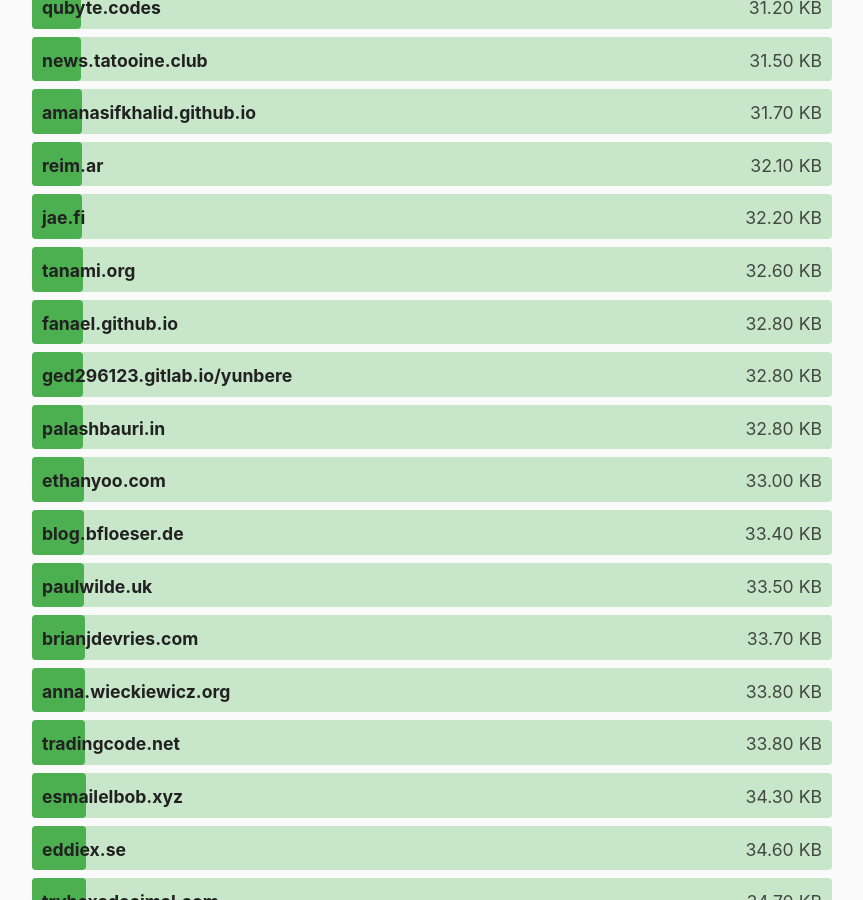
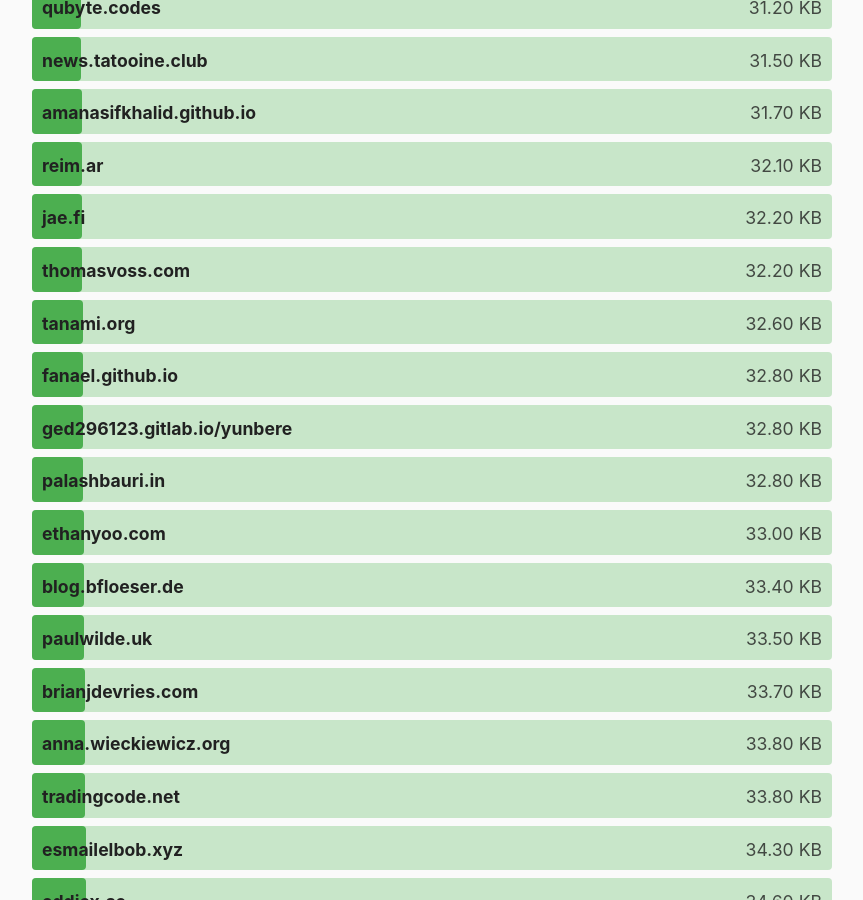
Before and after one commit to kevquirk/512kb.club, a Jekyll site: the page built from index.md, in a window 1280 px wide and 900 px high, scrolled down 11579 px. Shown: the whole window, without its empty margins (208-1071 px from the left). Built offline with Jekyll 4.4.1, drawn with Linux system fonts in a browser that asks for light colours.

Commit message:
Add thomasvoss.com

```diff
--- a/_data/sites.yml
+++ b/_data/sites.yml
@@ -2897,6 +2897,11 @@
   size: 488
   last_checked: 2022-05-15
 
+- domain: thomasvoss.com
+  url: https://thomasvoss.com
+  size: 32.2
+  last_checked: 2023-08-15
+
 - domain: tianheg.xyz
   url: https://tianheg.xyz/
   size: 101
```
